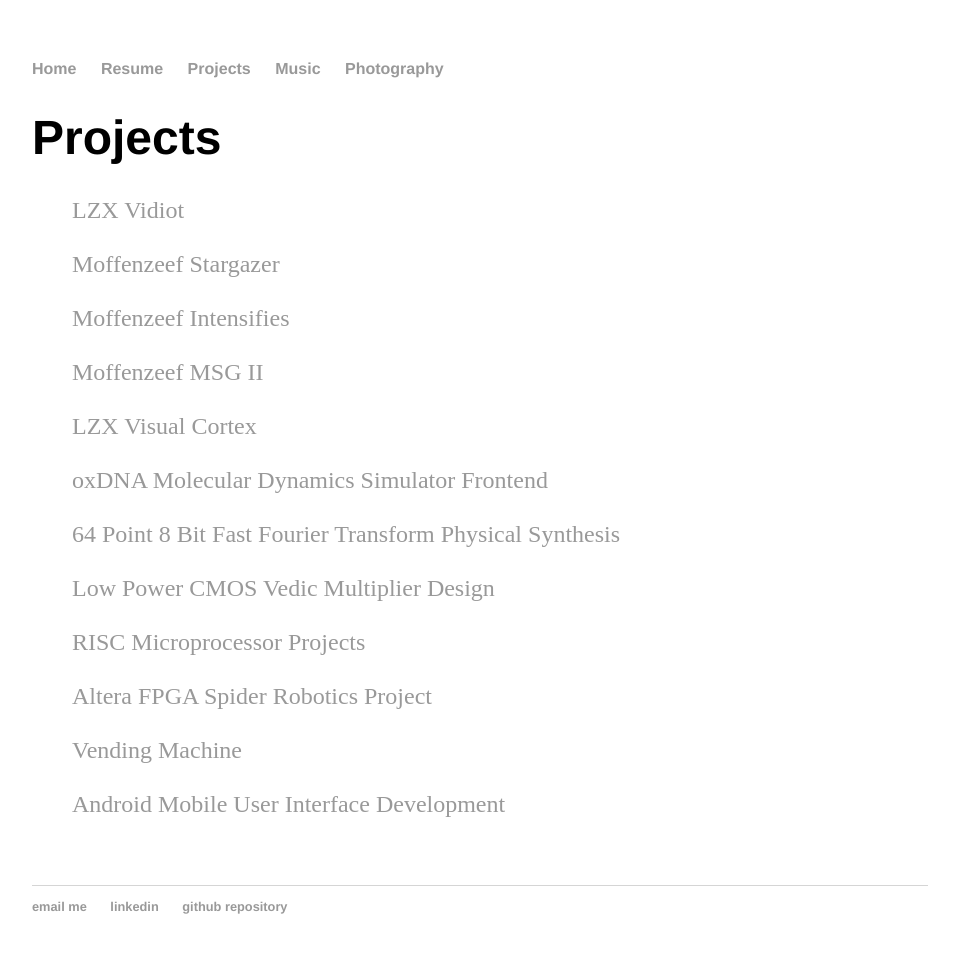
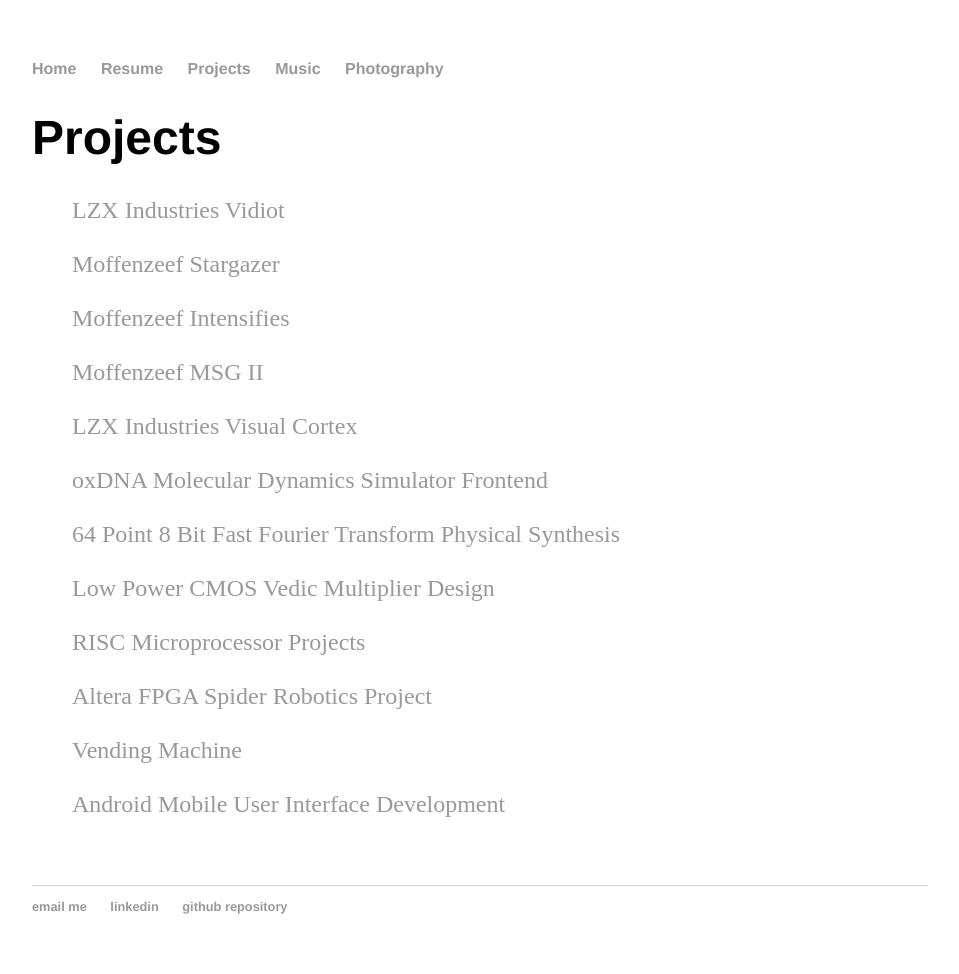
Before and after one commit to zackfravel/zackfravel.github.io, a Jekyll site: the page built from projects/index.html, in a window 1280 px wide. Shown: the whole page, without its empty margins (160-1119 px from the left). Built offline with Jekyll 4.4.1, drawn with Linux system fonts in a browser that asks for light colours.

Commit message:
Update index.html

```diff
--- a/projects/index.html
+++ b/projects/index.html
@@ -4,7 +4,7 @@
 ---
 	<h1>{{ page.title }}</h1>
 	<ul class="posts">
-	  <li><a href="https://lzxindustries.net/products/vidiot" target="_blank">LZX Vidiot</a></li>
+	  <li><a href="https://lzxindustries.net/products/vidiot" target="_blank">LZX Industries Vidiot</a></li>
 		<br>
 	  <li><a href="https://www.moffenzeefmodular.com/stargazer/" target="_blank">Moffenzeef Stargazer</a></li>
 		<br>
@@ -12,7 +12,7 @@
 		<br>
     	  <li><a href="https://www.moffenzeefmodular.com/msg/" target="_blank">Moffenzeef MSG II</a></li>
 		<br>
-	  <li><a href="https://lzxindustries.net/products/visual-cortex" target="_blank">LZX Visual Cortex</a></li>
+	  <li><a href="https://lzxindustries.net/products/visual-cortex" target="_blank">LZX Industries Visual Cortex</a></li>
 		<br>
 	  {% for post in site.posts %}
 	    <li><a href="{{ post.url }}" title="{{ post.title }}">{{ post.title }}</a></li>
```
